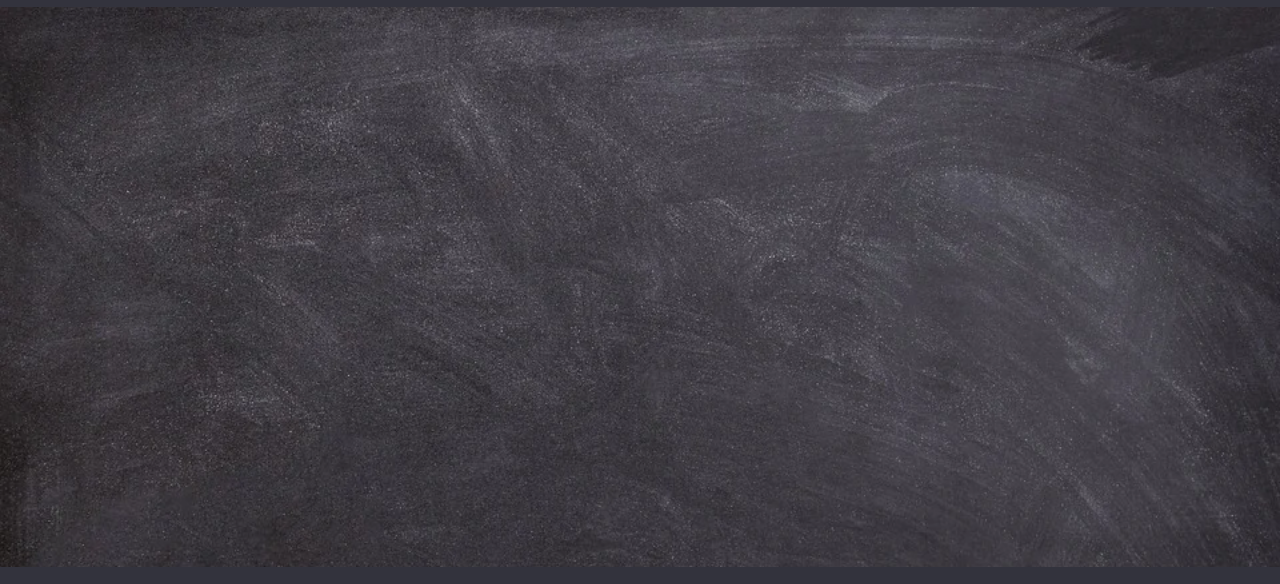
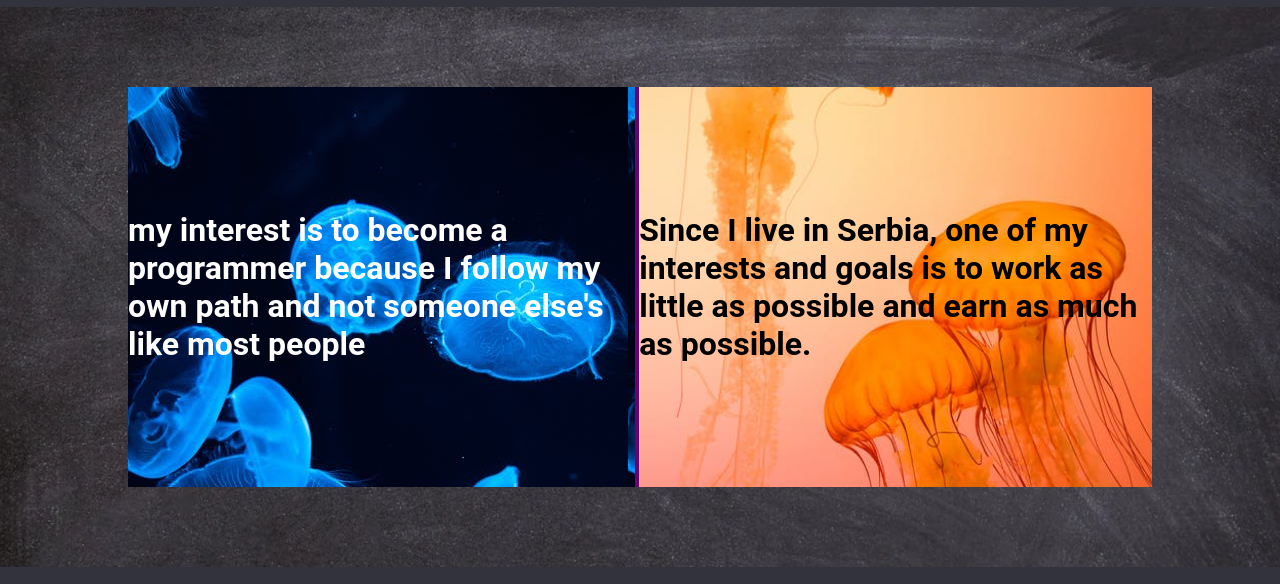
Before and after one commit to inquityy1/Patching-Portfolio-Site, a plain HTML site: page my-interest/my-interest.html in a window 1280 px wide. Shown: the part 73-657 px from the top of the page. Drawn offline with nearby package versions, Linux system fonts and the light colour scheme; files whose address does not match are found by name.

Commit message:
adding some content

```diff
--- a/my-interest/my-interest.css
+++ b/my-interest/my-interest.css
@@ -1,9 +1,57 @@
-main {
-    height: 70vh;
-}
-
-
-
 .nav-links .here {
     background: red;
 }
+
+.interests {
+    height: 70vh;
+    display: flex;
+    justify-content: center;
+    align-items: center;
+}
+
+.my-interests {
+    display: flex;
+    flex-direction: row;
+    justify-content: center;
+    background-color: rgb(178, 192, 194);
+    height: 50vh;
+    width: 80vw;
+}
+
+.my-interests .left-side {
+    border-right: 4px solid rgb(102, 4, 116);
+    display: flex;
+    background-image: url(./img/img-left.jpeg);
+}
+
+.my-interests .left-side h1 {
+    align-self: center;
+}
+
+.my-interests .right-side {
+    display: flex;
+    background-image: url(./img/img-right.jpeg);
+    background-repeat: no-repeat;
+    background-size: cover;
+    background-position: center;
+}
+
+.my-interests .right-side h1 {
+    color: black;
+    align-self: center;
+    justify-content: center;
+}
+
+.my-interests h1 {
+    color: white;
+}
+
+@media screen and (max-width:452px) {
+    .my-interests .right-side h1 {
+        font-size: 20px;
+    }
+
+    .my-interests .left-side h1 {
+        font-size: 20px;
+    }
+}
--- a/my-interest/my-interest.html
+++ b/my-interest/my-interest.html
@@ -47,7 +47,17 @@
         <!-- End Header Area -->
 
     <main>
+        <div class="interests">
+            <div class="my-interests">
+                <div class="left-side">
+                    <h1>my interest is to become a programmer because I follow my own path and not someone else's like most people</h1>
+                </div>
 
+                <div class="right-side">
+                    <h1>Since I live in Serbia, one of my interests and goals is to work as little as possible and earn as much as possible.</h1>
+                </div>
+            </div>
+        </div>
     </main>
 
     <!-- Start Footer Area -->
```
Also changed, not shown: my-interest/img/img-left.jpeg (added), my-interest/img/img-right.jpeg (added).
